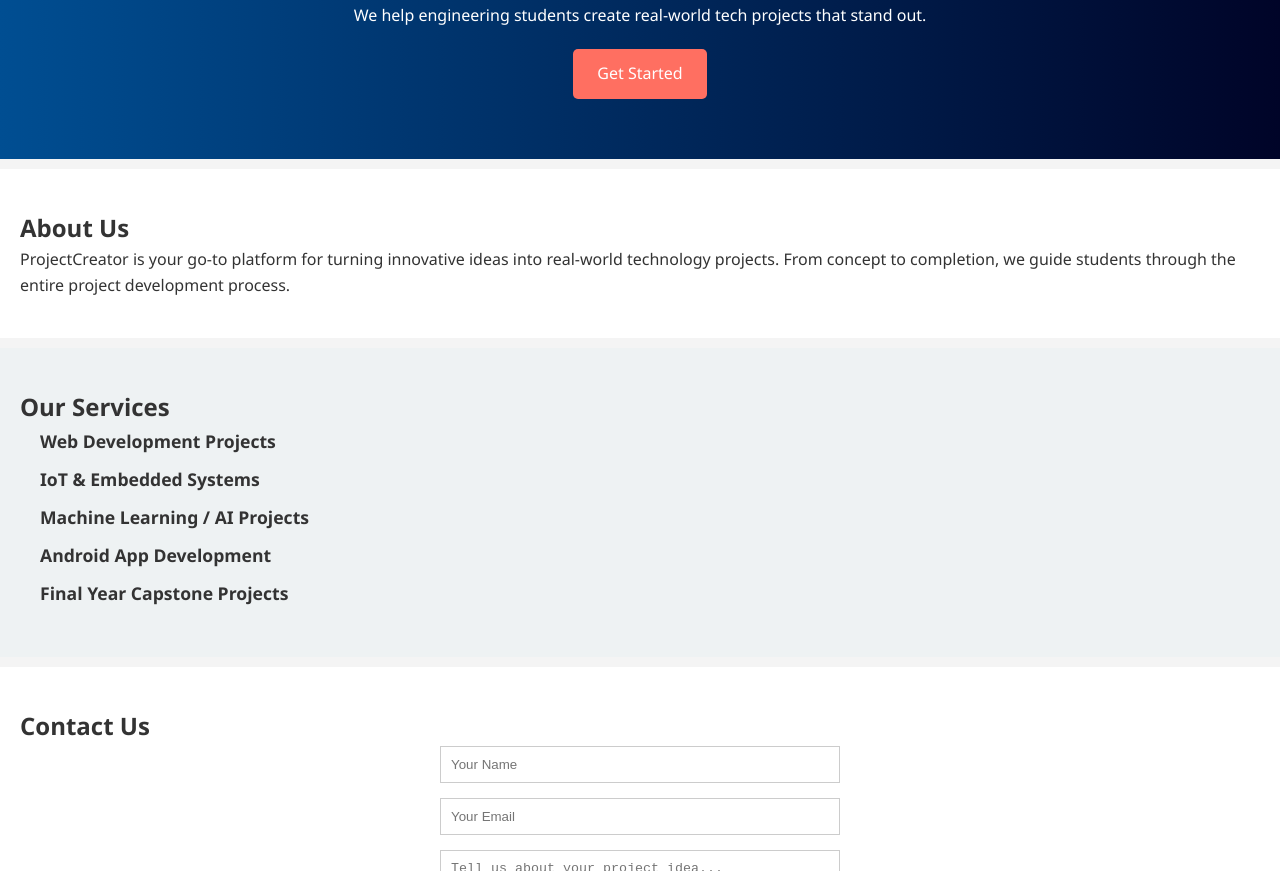
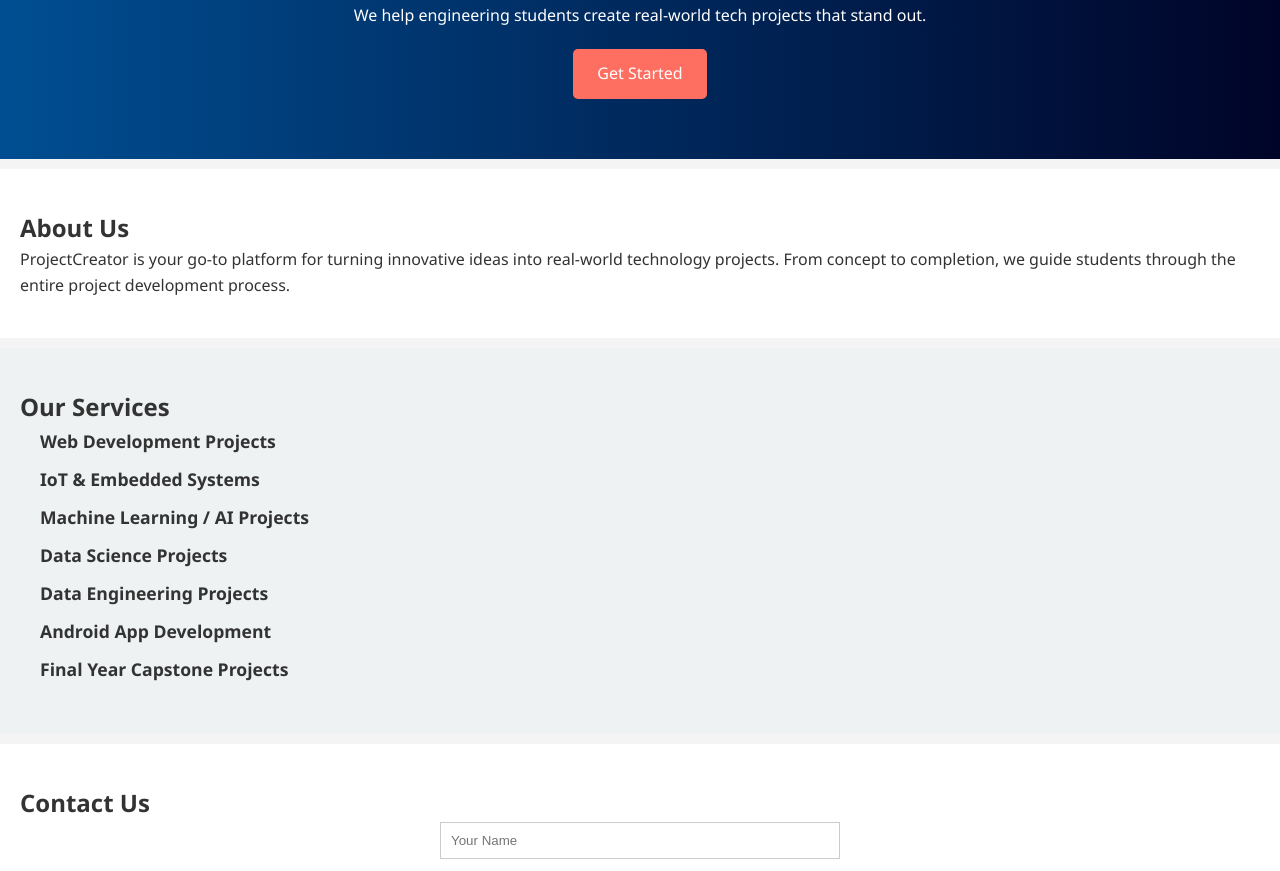
Before and after one commit to Varma-19-N/project_creator, a plain HTML site: page index.html in a window 1280 px wide. Shown: the part 229-1100 px from the top of the page. Drawn offline with Linux system fonts and the light colour scheme.

Commit message:
Added new services in Html file

```diff
--- a/index.html
+++ b/index.html
@@ -36,6 +36,8 @@
       <li><strong>Web Development Projects</strong></li>
       <li><strong>IoT & Embedded Systems</strong></li>
       <li><strong>Machine Learning / AI Projects</strong></li>
+      <li><strong>Data Science Projects</strong></li>
+      <li><strong>Data Engineering Projects</strong></li>
       <li><strong>Android App Development</strong></li>
       <li><strong>Final Year Capstone Projects</strong></li>
     </ul>
```
